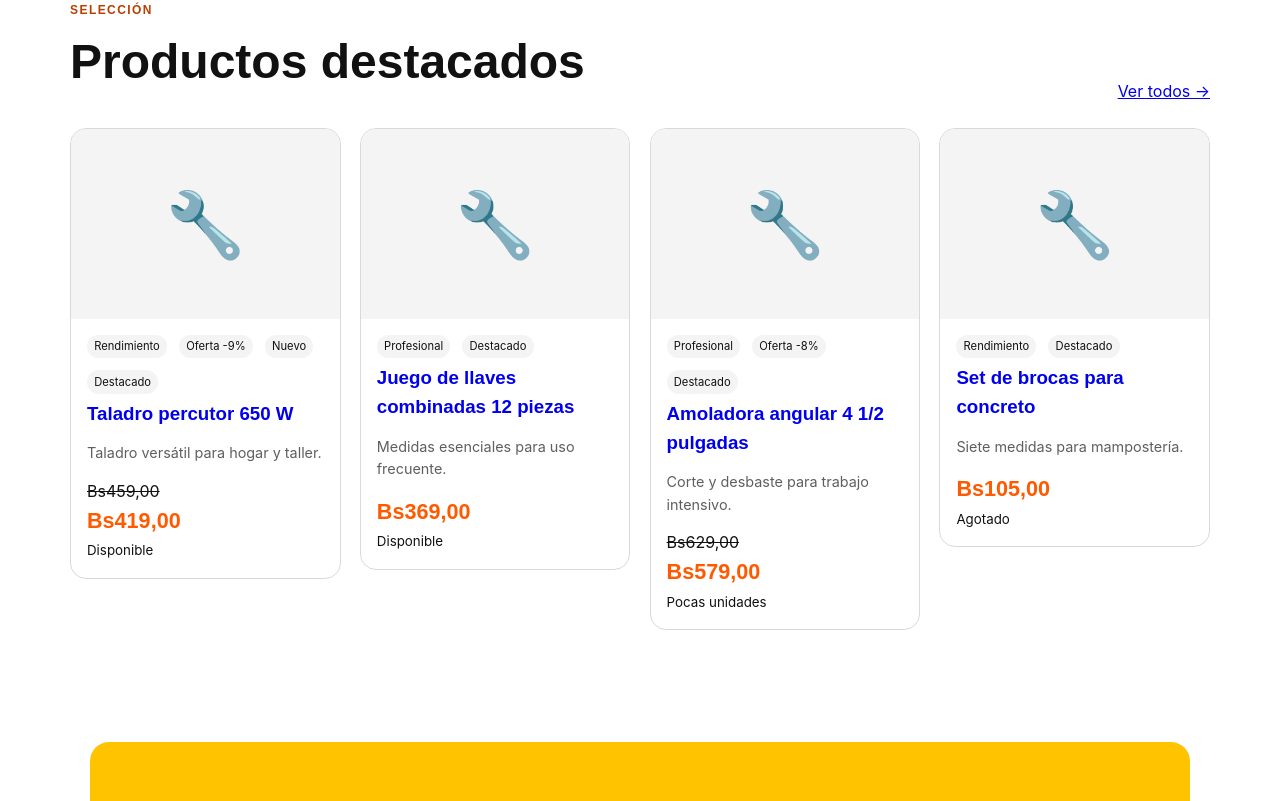
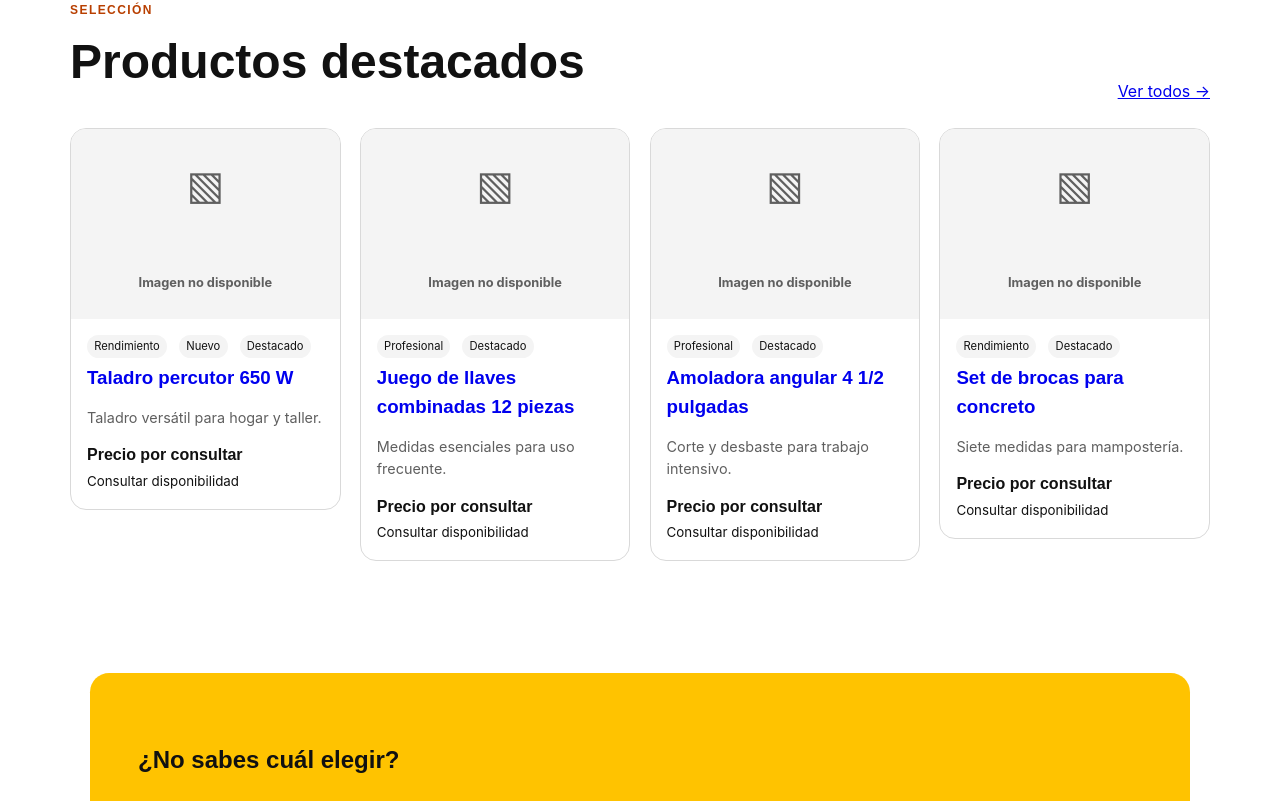
Before and after one commit to ferretoolvargas/web, an Angular app in the folder frontend-angular/: page / in a window 1280 px wide. Shown: the part 712-1513 px from the top of the page. Built offline with nearby package versions, Linux system fonts and the light colour scheme.

Commit message:
fix: proteger datos comerciales no confirmados

```diff
--- a/frontend-angular/src/app/core/config/brand.config.ts
+++ b/frontend-angular/src/app/core/config/brand.config.ts
@@ -11,3 +11,10 @@ export const BRAND_INFO = {
   address: null,
   openingHours: null,
 } as const;
+
+/** TODO: confirmar información comercial antes de habilitarla en el sitio público. */
+export const COMMERCIAL_STATUS = {
+  pricesConfirmed: false,
+  inventoryConfirmed: false,
+  campaignsConfirmed: false,
+} as const;
--- a/frontend-angular/src/app/core/services/product-sharing.service.ts
+++ b/frontend-angular/src/app/core/services/product-sharing.service.ts
@@ -1,12 +1,14 @@
 import { Injectable } from '@angular/core';
 import { Product, ProductVariant } from '../models/domain.models';
+import { COMMERCIAL_STATUS } from '../config/brand.config';
 
 @Injectable({ providedIn: 'root' })
 export class ProductSharingService {
   readonly phone = '59160514138';
 
   share(product: Product, quality: string, canonicalUrl: string, price: number): string {
-    const message = `${product.name} · Línea ${quality} · Bs ${price.toFixed(2)} · ${this.stock(product)}. ${canonicalUrl}`;
+    const commercial = COMMERCIAL_STATUS.pricesConfirmed ? ` · Bs ${price.toFixed(2)}` : '';
+    const message = `${product.name} · Línea ${quality}${commercial} · ${this.stock(product)}. ${canonicalUrl}`;
     return `https://wa.me/?text=${encodeURIComponent(message)}`;
   }
 
@@ -19,11 +21,15 @@ export class ProductSharingService {
     const presentation = variant
       ? `, variante ${Object.values(variant.attributes).join(' / ')} (SKU ${variant.sku})`
       : ` (SKU ${product.sku})`;
-    const message = `Hola, Ferretool Vargas. Quisiera recibir información sobre ${product.name}${presentation}, precio publicado Bs ${price.toFixed(2)}. ${canonicalUrl}`;
+    const priceText = COMMERCIAL_STATUS.pricesConfirmed
+      ? `, precio publicado Bs ${price.toFixed(2)}`
+      : ', precio y disponibilidad';
+    const message = `Hola, Ferretool Vargas. Quisiera recibir información sobre ${product.name}${presentation}${priceText}. ${canonicalUrl}`;
     return `https://wa.me/${this.phone}?text=${encodeURIComponent(message)}`;
   }
 
   stock(product: Product): string {
+    if (!COMMERCIAL_STATUS.inventoryConfirmed) return 'Consultar disponibilidad';
     return {
       disponible: 'Disponible',
       'pocas-unidades': 'Pocas unidades',
--- a/frontend-angular/src/app/features/public/offers.page.ts
+++ b/frontend-angular/src/app/features/public/offers.page.ts
@@ -6,6 +6,7 @@ import { Offer, Product, Promotion } from '../../core/models/domain.models';
 import { CampaignService } from '../../core/services/campaign.service';
 import { CatalogService } from '../../core/services/catalog.service';
 import { EmptyState, ProductCard, Spinner } from '../../shared/ui';
+import { COMMERCIAL_STATUS } from '../../core/config/brand.config';
 
 @Component({
   imports: [DatePipe, ReactiveFormsModule, ProductCard, Spinner, EmptyState],
@@ -15,7 +16,13 @@ import { EmptyState, ProductCard, Spinner } from '../../shared/ui';
       <h1>Ofertas y promociones vigentes</h1>
       <p>Revisa la vigencia y las condiciones antes de realizar tu consulta.</p>
     </header>
-    @for (promotion of promotions(); track promotion.id) {
+    @if (!commercial.campaignsConfirmed) {
+      <app-empty
+        title="Promociones por confirmar"
+        message="Consulta por WhatsApp las condiciones comerciales vigentes."
+      />
+    }
+    @for (promotion of commercial.campaignsConfirmed ? promotions() : []; track promotion.id) {
       <article class="promotion-banner">
         <div>
           <span class="eyebrow">{{ promotion.type }}</span>
@@ -26,7 +33,7 @@ import { EmptyState, ProductCard, Spinner } from '../../shared/ui';
         </div>
       </article>
     }
-    @if (offers().length) {
+    @if (commercial.campaignsConfirmed && offers().length) {
       <section class="conditions-panel">
         <h2>Condiciones de ofertas</h2>
         <ul>
@@ -40,6 +47,7 @@ import { EmptyState, ProductCard, Spinner } from '../../shared/ui';
         </ul>
       </section>
     }
+    @if (commercial.campaignsConfirmed) {
       <div class="results-heading">
         <h2>Productos con precio especial</h2>
         <label
@@ -53,7 +61,10 @@ import { EmptyState, ProductCard, Spinner } from '../../shared/ui';
       @if (loading()) {
         <app-spinner />
       } @else if (!products().length) {
-      <app-empty title="No hay ofertas vigentes" message="Vuelve pronto o consulta por WhatsApp." />
+        <app-empty
+          title="No hay ofertas vigentes"
+          message="Vuelve pronto o consulta por WhatsApp."
+        />
       } @else {
         <div class="product-grid">
           @for (product of products(); track product.id) {
@@ -66,9 +77,11 @@ import { EmptyState, ProductCard, Spinner } from '../../shared/ui';
           ><button [disabled]="page() === pages()" (click)="go(1)">Siguiente</button>
         </nav>
       }
+    }
   </section>`,
 })
 export class OffersPage {
+  readonly commercial = COMMERCIAL_STATUS;
   private catalog = inject(CatalogService);
   private campaigns = inject(CampaignService);
   readonly products = signal<Product[]>([]);
--- a/frontend-angular/src/app/features/public/product-detail.page.ts
+++ b/frontend-angular/src/app/features/public/product-detail.page.ts
@@ -3,7 +3,7 @@ import { Component, DestroyRef, inject, PLATFORM_ID, signal } from '@angular/cor
 import { Meta, Title } from '@angular/platform-browser';
 import { ActivatedRoute, RouterLink } from '@angular/router';
 import { Product, ProductImage, ProductVariant } from '../../core/models/domain.models';
-import { BRAND_INFO } from '../../core/config/brand.config';
+import { BRAND_INFO, COMMERCIAL_STATUS } from '../../core/config/brand.config';
 import { CatalogService } from '../../core/services/catalog.service';
 import { ProductSharingService } from '../../core/services/product-sharing.service';
 import { ProductCard, Spinner } from '../../shared/ui';
@@ -44,7 +44,7 @@ import { ProductCard, Spinner } from '../../shared/ui';
               role="img"
               [attr.aria-label]="'Imagen no disponible para ' + product()!.name"
             >
-              🔧
+              <span aria-hidden="true">▧</span><small>Imagen no disponible</small>
             </div>
           }
           @if (product()!.images.length > 1) {
@@ -64,7 +64,7 @@ import { ProductCard, Spinner } from '../../shared/ui';
         <article>
           <div class="badges">
             <span>{{ qualityLabel }}</span>
-            @if (product()!.discountPercent) {
+            @if (commercial.campaignsConfirmed && product()!.discountPercent) {
               <span>Oferta -{{ product()!.discountPercent }}%</span>
             }
             @if (product()!.isNew) {
@@ -78,14 +78,18 @@ import { ProductCard, Spinner } from '../../shared/ui';
             </p>
           }
           <p class="lead">{{ product()!.summary }}</p>
-          @if (currentPrice < product()!.price) {
+          @if (commercial.pricesConfirmed && currentPrice < product()!.price) {
             <del>{{
               product()!.price | currency: 'BOB' : 'symbol-narrow' : '1.2-2' : 'es-BO'
             }}</del>
           }
-          <strong class="detail-price">{{
-            currentPrice | currency: 'BOB' : 'symbol-narrow' : '1.2-2' : 'es-BO'
-          }}</strong>
+          @if (commercial.pricesConfirmed) {
+            <strong class="detail-price">{{
+              currentPrice | currency: 'BOB' : 'symbol-narrow' : '1.2-2' : 'es-BO'
+            }}</strong>
+          } @else {
+            <strong class="detail-price pending">Precio por consultar</strong>
+          }
           <p class="stock">{{ stockLabel }}</p>
           @if (product()!.variants.length) {
             <label class="variant-select"
@@ -93,7 +97,7 @@ import { ProductCard, Spinner } from '../../shared/ui';
                 <option value="">Producto base</option>
                 @for (variant of product()!.variants; track variant.id) {
                   <option [value]="variant.id">
-                    {{ variantLabel(variant) }} · Bs {{ variant.price }}
+                    {{ variantLabel(variant) }}
                   </option>
                 }
               </select></label
@@ -181,6 +185,7 @@ import { ProductCard, Spinner } from '../../shared/ui';
   </section>`,
 })
 export class ProductDetailPage {
+  readonly commercial = COMMERCIAL_STATUS;
   private catalog = inject(CatalogService);
   private sharing = inject(ProductSharingService);
   private route = inject(ActivatedRoute);
@@ -261,7 +266,6 @@ export class ProductDetailPage {
     return [...images].sort((a, b) => Number(b.primary) - Number(a.primary) || a.order - b.order);
   }
   private updateMetadata(product: Product) {
-    const price = this.currentPrice.toFixed(2);
     const image = this.mainImage()?.url;
     this.title.setTitle(`${product.name} | Ferretool Vargas`);
     this.meta.updateTag({ name: 'description', content: product.summary });
@@ -271,10 +275,18 @@ export class ProductDetailPage {
       ['og:title', product.name],
       ['og:description', product.summary],
       ['og:url', this.canonical],
-      ['product:price:amount', price],
-      ['product:price:currency', 'BOB'],
     ])
       this.meta.updateTag({ property, content });
+    if (COMMERCIAL_STATUS.pricesConfirmed) {
+      this.meta.updateTag({
+        property: 'product:price:amount',
+        content: this.currentPrice.toFixed(2),
+      });
+      this.meta.updateTag({ property: 'product:price:currency', content: 'BOB' });
+    } else {
+      this.meta.removeTag("property='product:price:amount'");
+      this.meta.removeTag("property='product:price:currency'");
+    }
     if (image)
       this.meta.updateTag({
         property: 'og:image',
--- a/frontend-angular/src/app/shared/ui.ts
+++ b/frontend-angular/src/app/shared/ui.ts
@@ -2,6 +2,7 @@ import { CurrencyPipe } from '@angular/common';
 import { Component, input } from '@angular/core';
 import { RouterLink } from '@angular/router';
 import { Product } from '../core/models/domain.models';
+import { COMMERCIAL_STATUS } from '../core/config/brand.config';
 
 @Component({
   selector: 'app-empty',
@@ -20,11 +21,23 @@ export class Spinner {}
   selector: 'app-product-card',
   imports: [CurrencyPipe, RouterLink],
   template: `<article class="product-card">
-    <div class="product-image" aria-hidden="true">🔧</div>
+    @if (primaryImage) {
+      <img
+        class="product-image"
+        [src]="primaryImage.url"
+        [alt]="primaryImage.alt"
+        width="360"
+        height="240"
+      />
+    } @else {
+      <div class="product-image fallback" role="img" [attr.aria-label]="placeholderLabel">
+        <span aria-hidden="true">▧</span><small>Imagen no disponible</small>
+      </div>
+    }
     <div class="stack">
       <div class="badges">
         <span>{{ qualityLabel }}</span>
-        @if (product().discountPercent) {
+        @if (commercial.campaignsConfirmed && product().discountPercent) {
           <span>Oferta -{{ product().discountPercent }}%</span>
         }
         @if (product().isNew) {
@@ -38,25 +51,43 @@ export class Spinner {}
         <a [routerLink]="['/productos', product().slug]">{{ product().name }}</a>
       </h3>
       <p>{{ product().summary }}</p>
-      @if (product().effectivePrice && product().effectivePrice! < product().price) {
+      @if (
+        commercial.pricesConfirmed &&
+        product().effectivePrice &&
+        product().effectivePrice! < product().price
+      ) {
         <del>{{ product().price | currency: 'BOB' : 'symbol-narrow' : '1.2-2' : 'es-BO' }}</del>
       }
-      <strong class="price">{{
-        product().effectivePrice ?? product().price
-          | currency: 'BOB' : 'symbol-narrow' : '1.2-2' : 'es-BO'
-      }}</strong
-      ><small>{{ stockLabel }}</small>
+      @if (commercial.pricesConfirmed) {
+        <strong class="price">{{
+          product().effectivePrice ?? product().price
+            | currency: 'BOB' : 'symbol-narrow' : '1.2-2' : 'es-BO'
+        }}</strong>
+      } @else {
+        <strong class="price pending">Precio por consultar</strong>
+      }
+      <small>{{ stockLabel }}</small>
     </div>
   </article>`,
 })
 export class ProductCard {
   product = input.required<Product>();
+  readonly commercial = COMMERCIAL_STATUS;
+  get primaryImage() {
+    return [...this.product().images].sort(
+      (a, b) => Number(b.primary) - Number(a.primary) || a.order - b.order,
+    )[0];
+  }
+  get placeholderLabel() {
+    return `Imagen no disponible para ${this.product().name}`;
+  }
   get qualityLabel() {
     return { ECONOMICO: 'Esencial', ESTANDAR: 'Rendimiento', PROFESIONAL: 'Profesional' }[
       this.product().quality
     ];
   }
   get stockLabel() {
+    if (!this.commercial.inventoryConfirmed) return 'Consultar disponibilidad';
     return {
       disponible: 'Disponible',
       'pocas-unidades': 'Pocas unidades',
--- a/frontend-angular/src/styles.scss
+++ b/frontend-angular/src/styles.scss
@@ -270,6 +270,28 @@ td button {
   min-height: 190px;
   background: var(--surface-2);
   font-size: 4rem;
+}
+.product-card img.product-image {
+  width: 100%;
+  height: 240px;
+  min-height: 0;
+  object-fit: contain;
+}
+.product-image.fallback,
+.detail-image.fallback {
+  gap: 0.35rem;
+  color: var(--muted);
+  font-size: 2.5rem;
+}
+.product-image.fallback small,
+.detail-image.fallback small {
+  font-size: 0.8rem;
+  font-weight: 700;
+}
+.price.pending,
+.detail-price.pending {
+  color: var(--text);
+  font-size: 1rem;
 }
 .product-card .stack {
   padding: 1rem;
```
Also changed, not shown: 3 other files (tests, documents, lock files or other folders). Lines whose indentation alone changed are shown as unchanged.
